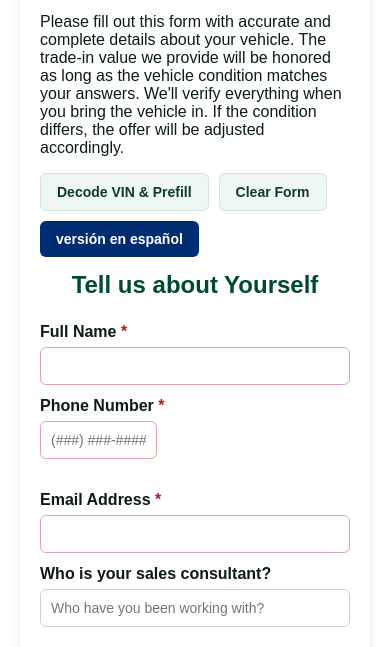
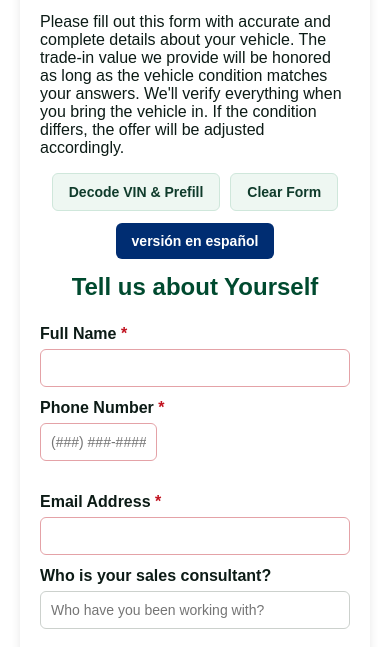
Before and after one commit to mpalmer79/quirk-trade-appraisal-VolkswagenMA, a plain HTML site: page index.html in a window 390 px wide. Shown: the part 197-844 px from the top of the page. Drawn offline with Linux system fonts and the light colour scheme; no server answers.

Commit message:
Update styles.css

```diff
--- a/assets/styles.css
+++ b/assets/styles.css
@@ -221,3 +221,27 @@ button[disabled] { opacity:.6; cursor:not-allowed; }
     max-width: 90% !important;
   }
 }
+/* Mobile-only: center the Spanish button + tidy utility bar (universal) */
+@media (max-width: 640px) {
+  .utilitybar {
+    display: flex;
+    flex-direction: column;
+    align-items: center;   /* centers children horizontally */
+    gap: 12px;
+  }
+
+  .utilitybar .left-actions {
+    display: flex;
+    gap: 10px;
+    flex-wrap: wrap;
+    justify-content: center;
+  }
+
+  /* Center the “versión en español” button regardless of class/id */
+  .utilitybar .spanish-btn,
+  .utilitybar #langToggle {
+    display: block;
+    margin-left: auto;
+    margin-right: auto;
+  }
+}
```
